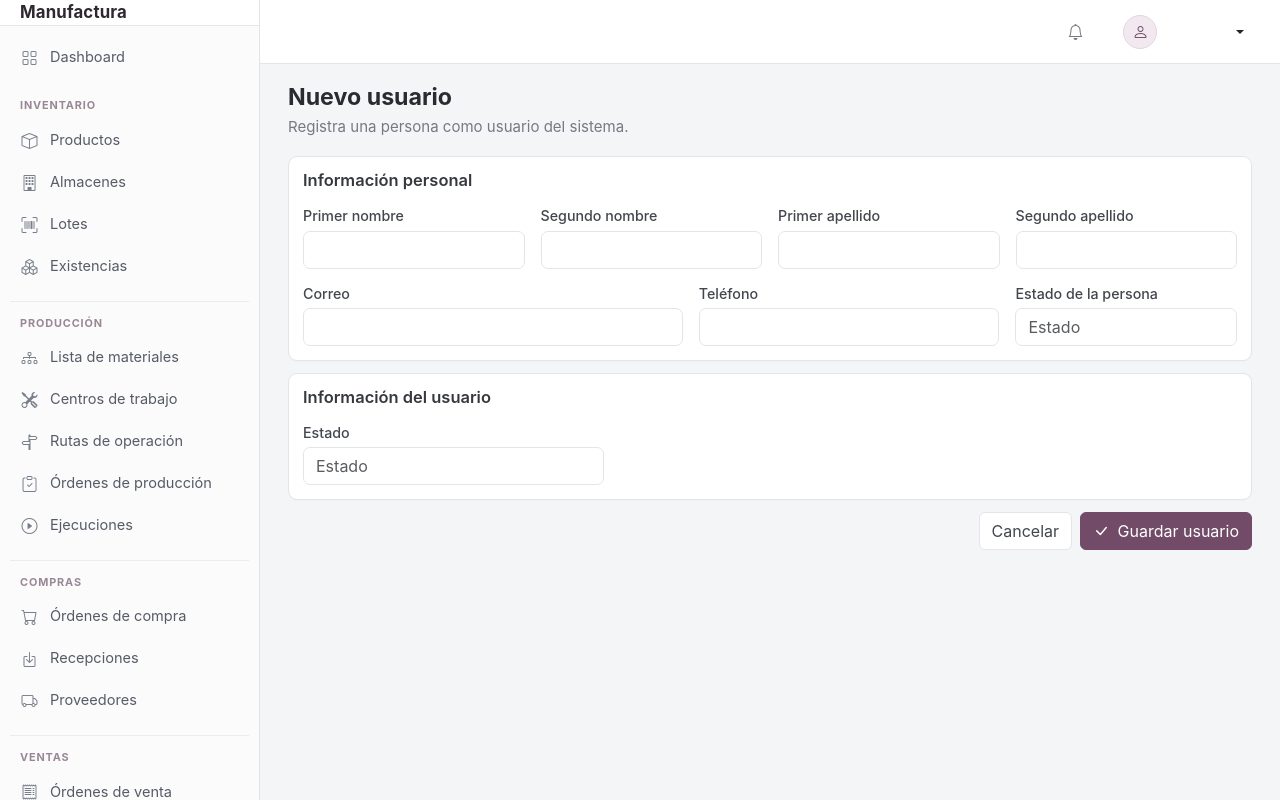
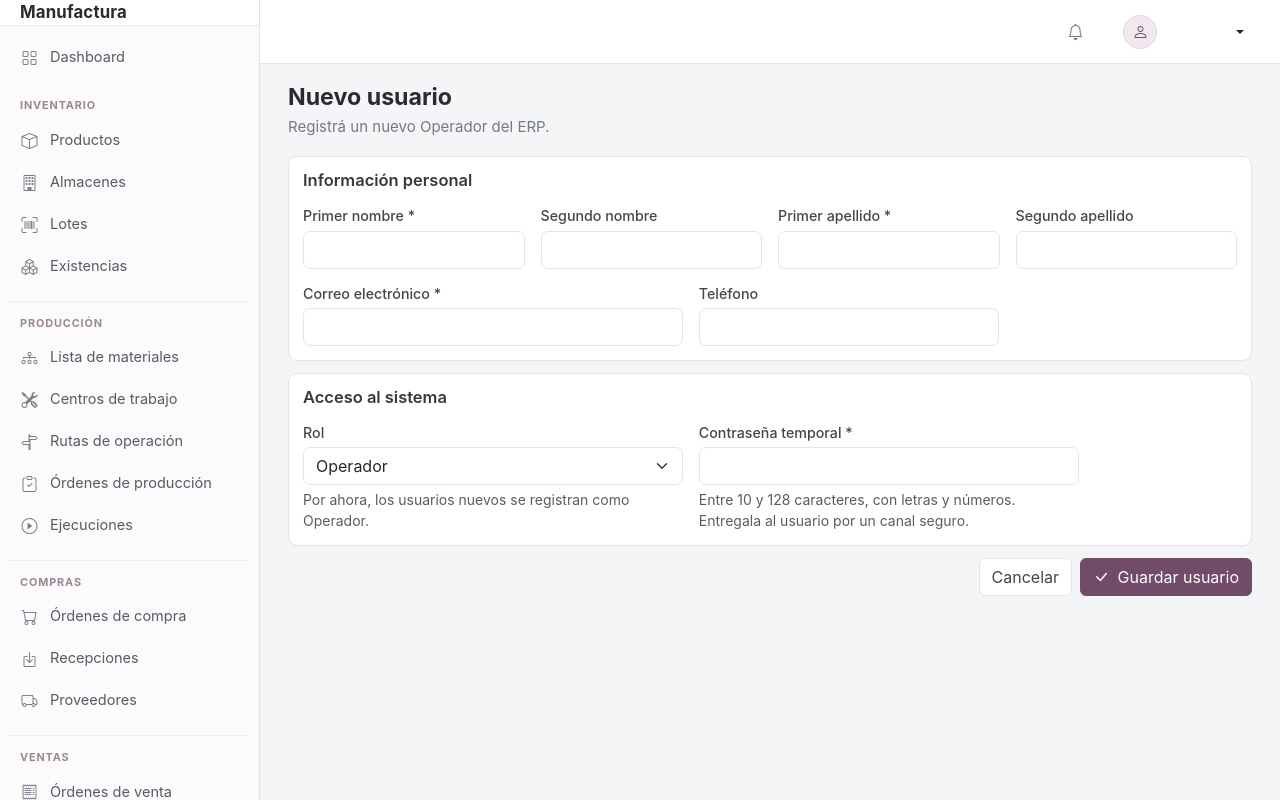
Before and after one commit to Mbelem7/Manufactura, a Python web app: template templates/configuracion/usuarios/form.html in a window 1280 px wide. Run offline with Jinja, Linux system fonts and the light colour scheme; the template is opened without the code that fills it, so the values that code supplies are empty.

Commit message:
Correccion Usuarios

```diff
--- a/templates/configuracion/usuarios/form.html
+++ b/templates/configuracion/usuarios/form.html
@@ -1,238 +1,171 @@
 {% extends "layouts/base.html" %}
+{% block title %}Usuario | Manufactura{% endblock %}
 
-{% block title %}
-Nuevo usuario | Manufactura
+{% block content %}
+<div class="page-header">
+    <div>
+        <h1 class="page-title" id="tituloFormulario">Nuevo usuario</h1>
+        <p class="page-description" id="subtituloFormulario">Registrá un nuevo Operador del ERP.</p>
+    </div>
+</div>
+
+<div class="alert alert-danger d-none" id="errorFormulario" role="alert"></div>
+<div class="alert alert-success d-none" id="exitoFormulario" role="status"></div>
+
+<form id="formUsuario" autocomplete="on">
+    <div class="app-card mb-4">
+        <div class="p-4">
+            <h5 class="mb-4">Información personal</h5>
+            <div class="row g-3">
+                <div class="col-md-3">
+                    <label class="form-label" for="nombre_1">Primer nombre *</label>
+                    <input class="form-control" name="nombre_1" id="nombre_1" maxlength="100" required autocomplete="given-name">
+                </div>
+                <div class="col-md-3">
+                    <label class="form-label" for="nombre_2">Segundo nombre</label>
+                    <input class="form-control" name="nombre_2" id="nombre_2" maxlength="100">
+                </div>
+                <div class="col-md-3">
+                    <label class="form-label" for="apellido_1">Primer apellido *</label>
+                    <input class="form-control" name="apellido_1" id="apellido_1" maxlength="100" required autocomplete="family-name">
+                </div>
+                <div class="col-md-3">
+                    <label class="form-label" for="apellido_2">Segundo apellido</label>
+                    <input class="form-control" name="apellido_2" id="apellido_2" maxlength="100">
+                </div>
+                <div class="col-md-5">
+                    <label class="form-label" for="correo">Correo electrónico *</label>
+                    <input class="form-control" type="email" name="correo" id="correo" maxlength="255" required autocomplete="email">
+                    <div class="form-text d-none" id="notaCorreo">El correo no puede modificarse desde esta pantalla.</div>
+                </div>
+                <div class="col-md-4">
+                    <label class="form-label" for="telefono">Teléfono</label>
+                    <input class="form-control" type="tel" name="telefono" id="telefono" maxlength="20" autocomplete="tel">
+                </div>
+            </div>
+        </div>
+    </div>
+
+    <div class="app-card mb-4">
+        <div class="p-4">
+            <h5 class="mb-4">Acceso al sistema</h5>
+            <div class="row g-3">
+                <div class="col-md-5">
+                    <label class="form-label" for="rol_codigo">Rol</label>
+                    <select class="form-select" id="rol_codigo" name="rol_codigo">
+                        <option value="operador" selected>Operador</option>
+                        <option value="administrador" hidden>Administrador (existente)</option>
+                        <option value="proximamente" disabled>Otros roles — Próximamente</option>
+                    </select>
+                    <div class="form-text">Por ahora, los usuarios nuevos se registran como Operador.</div>
+                </div>
+                <div class="col-md-5" id="grupoContrasena">
+                    <label class="form-label" for="password">Contraseña temporal *</label>
+                    <input class="form-control" type="password" id="password" name="password"
+                           minlength="10" maxlength="128" required autocomplete="new-password">
+                    <div class="form-text">Entre 10 y 128 caracteres, con letras y números. Entregala al usuario por un canal seguro.</div>
+                </div>
+            </div>
+        </div>
+    </div>
+
+    <div class="d-flex justify-content-end gap-2 mb-4">
+        <a class="btn btn-light" href="{{ url_for('configuracion.usuarios') }}">Cancelar</a>
+        <button class="btn btn-primary" id="guardarUsuario" type="submit">
+            <i class="bi bi-check-lg me-1"></i> Guardar usuario
+        </button>
+    </div>
+</form>
 {% endblock %}
 
-{% block content %}
+{% block scripts %}
+<script>
+(() => {
+    "use strict";
+    const form = document.getElementById("formUsuario");
+    const error = document.getElementById("errorFormulario");
+    const exito = document.getElementById("exitoFormulario");
+    const guardar = document.getElementById("guardarUsuario");
+    const id = new URLSearchParams(window.location.search).get("editar");
+    const baseApi = {{ url_for('configuracion.usuarios_api')|tojson }};
+    const urlLista = {{ url_for('configuracion.usuarios')|tojson }};
+    const urlCsrf = {{ url_for('configuracion.csrf_api')|tojson }};
+    const campos = ["nombre_1", "nombre_2", "apellido_1", "apellido_2", "telefono"];
+    let token = "";
+    let rolActual = "operador";
 
-<div class="page-header">
+    function mensaje(elemento, texto) {
+        elemento.textContent = texto;
+        elemento.classList.remove("d-none");
+        if (elemento === error) exito.classList.add("d-none");
+        if (elemento === exito) error.classList.add("d-none");
+    }
 
-    <div>
-        <h1 class="page-title">
-            Nuevo usuario
-        </h1>
+    async function api(url, opciones = {}) {
+        const res = await fetch(url, {
+            credentials: "same-origin",
+            headers: { "Accept": "application/json", ...(opciones.headers || {}) },
+            ...opciones
+        });
+        const resultado = await res.json().catch(() => ({}));
+        if (!res.ok) throw new Error(resultado.error || `No se pudo completar la operación (HTTP ${res.status}).`);
+        return resultado;
+    }
 
-        <p class="page-description">
-            Registra una persona como usuario del sistema.
-        </p>
-    </div>
+    async function preparar() {
+        try {
+            const csrf = await api(urlCsrf);
+            token = csrf.csrf_token;
+            if (!id) return;
+            document.getElementById("tituloFormulario").textContent = "Editar usuario";
+            document.getElementById("subtituloFormulario").textContent = "Modificá los datos personales del usuario registrado.";
+            document.getElementById("grupoContrasena").classList.add("d-none");
+            document.getElementById("password").required = false;
+            const correo = document.getElementById("correo");
+            correo.readOnly = true;
+            document.getElementById("notaCorreo").classList.remove("d-none");
+            const selectRol = document.getElementById("rol_codigo");
+            selectRol.disabled = true;
+            const { usuario } = await api(`${baseApi}/${encodeURIComponent(id)}`);
+            if (!usuario) throw new Error("No se encontró el usuario.");
+            for (const campo of campos) form.elements[campo].value = usuario[campo] || "";
+            correo.value = usuario.correo || "";
+            rolActual = usuario.rol_codigo;
+            selectRol.value = rolActual;
+            guardar.innerHTML = '<i class="bi bi-check-lg me-1"></i> Guardar cambios';
+        } catch (err) {
+            mensaje(error, err.message);
+            guardar.disabled = true;
+        }
+    }
 
-</div>
-
-
-<form method="POST">
-
-    <div class="app-card mb-4">
-
-        <div class="p-4">
-
-            <h5 class="mb-4">
-                Información personal
-            </h5>
-
-
-            <div class="row g-3">
-
-                <div class="col-md-3">
-
-                    <label
-                        for="nombre_1"
-                        class="form-label"
-                    >
-                        Primer nombre
-                    </label>
-
-                    <input
-                        type="text"
-                        id="nombre_1"
-                        name="nombre_1"
-                        class="form-control"
-                        required
-                    >
-
-                </div>
-
-
-                <div class="col-md-3">
-
-                    <label
-                        for="nombre_2"
-                        class="form-label"
-                    >
-                        Segundo nombre
-                    </label>
-
-                    <input
-                        type="text"
-                        id="nombre_2"
-                        name="nombre_2"
-                        class="form-control"
-                    >
-
-                </div>
-
-
-                <div class="col-md-3">
-
-                    <label
-                        for="apellido_1"
-                        class="form-label"
-                    >
-                        Primer apellido
-                    </label>
-
-                    <input
-                        type="text"
-                        id="apellido_1"
-                        name="apellido_1"
-                        class="form-control"
-                        required
-                    >
-
-                </div>
-
-
-                <div class="col-md-3">
-
-                    <label
-                        for="apellido_2"
-                        class="form-label"
-                    >
-                        Segundo apellido
-                    </label>
-
-                    <input
-                        type="text"
-                        id="apellido_2"
-                        name="apellido_2"
-                        class="form-control"
-                    >
-
-                </div>
-
-
-                <div class="col-md-5">
-
-                    <label
-                        for="correo"
-                        class="form-label"
-                    >
-                        Correo
-                    </label>
-
-                    <input
-                        type="email"
-                        id="correo"
-                        name="correo"
-                        class="form-control"
-                    >
-
-                </div>
-
-
-                <div class="col-md-4">
-
-                    <label
-                        for="telefono"
-                        class="form-label"
-                    >
-                        Teléfono
-                    </label>
-
-                    <input
-                        type="tel"
-                        id="telefono"
-                        name="telefono"
-                        class="form-control"
-                    >
-
-                </div>
-
-
-                <div class="col-md-3">
-
-                    <label
-                        for="persona_estado"
-                        class="form-label"
-                    >
-                        Estado de la persona
-                    </label>
-
-                    <input
-                        type="text"
-                        id="persona_estado"
-                        name="persona_estado"
-                        class="form-control"
-                        placeholder="Estado"
-                        required
-                    >
-
-                </div>
-
-            </div>
-
-        </div>
-
-    </div>
-
-
-    <div class="app-card mb-4">
-
-        <div class="p-4">
-
-            <h5 class="mb-4">
-                Información del usuario
-            </h5>
-
-            <div class="row g-3">
-
-                <div class="col-md-4">
-
-                    <label
-                        for="estado"
-                        class="form-label"
-                    >
-                        Estado
-                    </label>
-
-                    <input
-                        type="text"
-                        id="estado"
-                        name="estado"
-                        class="form-control"
-                        placeholder="Estado"
-                        required
-                    >
-
-                </div>
-
-            </div>
-
-        </div>
-
-    </div>
-
-
-    <div class="d-flex justify-content-end gap-2 mb-4">
-
-        <a
-            href="{{ url_for('configuracion.usuarios') }}"
-            class="btn btn-light"
-        >
-            Cancelar
-        </a>
-
-        <button
-            type="submit"
-            class="btn btn-primary"
-        >
-            <i class="bi bi-check-lg me-1"></i>
-            Guardar usuario
-        </button>
-
-    </div>
-
-</form>
-
+    form.addEventListener("submit", async event => {
+        event.preventDefault();
+        error.classList.add("d-none");
+        exito.classList.add("d-none");
+        if (!token) return mensaje(error, "No se pudo verificar la sesión administrativa. Actualizá la página.");
+        const datos = Object.fromEntries(campos.map(c => [c, form.elements[c].value.trim()]));
+        if (!id) {
+            datos.correo = form.elements.correo.value.trim();
+            datos.password = form.elements.password.value;
+            datos.rol_codigo = "operador";
+        }
+        guardar.disabled = true;
+        try {
+            await api(id ? `${baseApi}/${encodeURIComponent(id)}/actualizar` : baseApi, {
+                method: "POST",
+                headers: { "Content-Type": "application/json", "X-CSRF-Token": token, "Accept": "application/json" },
+                body: JSON.stringify(datos)
+            });
+            mensaje(exito, id ? "Usuario actualizado correctamente." : "Usuario registrado correctamente.");
+            form.elements.password.value = "";
+            setTimeout(() => window.location.assign(urlLista), 700);
+        } catch (err) {
+            mensaje(error, err.message);
+            guardar.disabled = false;
+        }
+    });
+    preparar();
+})();
+</script>
 {% endblock %}
```
Also changed, not shown: templates/configuracion/usuarios/index.html (+60 -9 lines).
